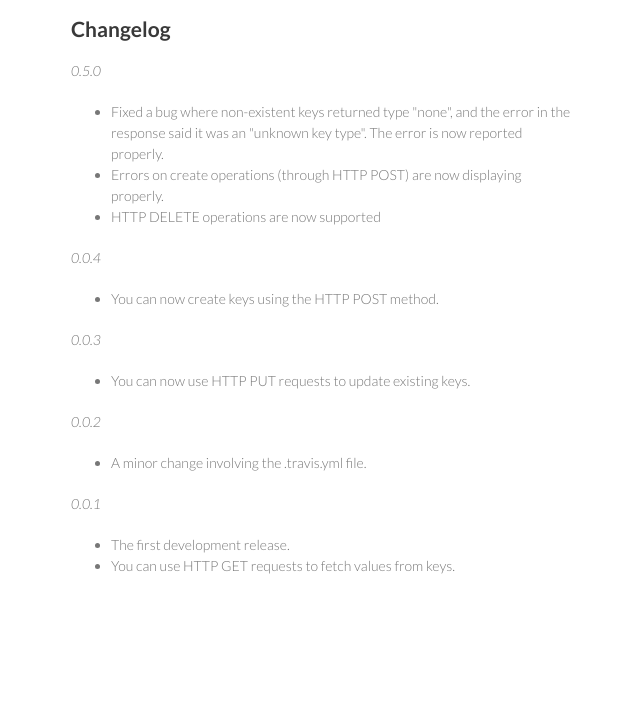
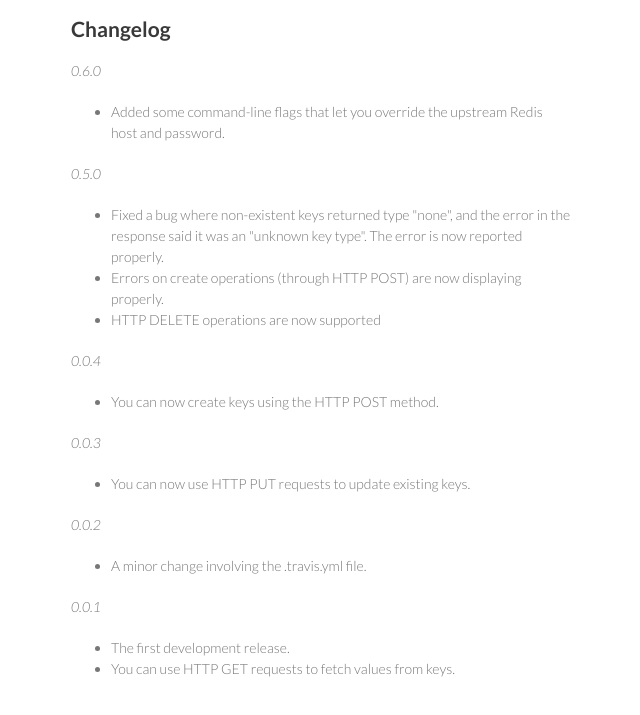
Before and after one commit to nesv/Scarlet, a plain HTML site: page index.html in a window 1280 px wide. Shown: the part 2033-2748 px from the top of the page, without its empty margins (499-1139 px from the left). Before the commit the page ends 2679 px from the top, so only its background shows below. Drawn offline with Linux system fonts and the light colour scheme.

Commit message:
Added another changelog entry for 0.6.0

```diff
--- a/index.html
+++ b/index.html
@@ -108,6 +108,15 @@ then you will be added to the list of contributors.</p>
 
 <h2>Changelog</h2>
 
+<p><em>0.6.0</em></p>
+<ul>
+  <li>
+    Added some command-line flags that let you override the upstream Redis
+    host and password.
+  </li>
+</ul>
+
+
 <p><em>0.5.0</em></p>
 
 <ul>
```
